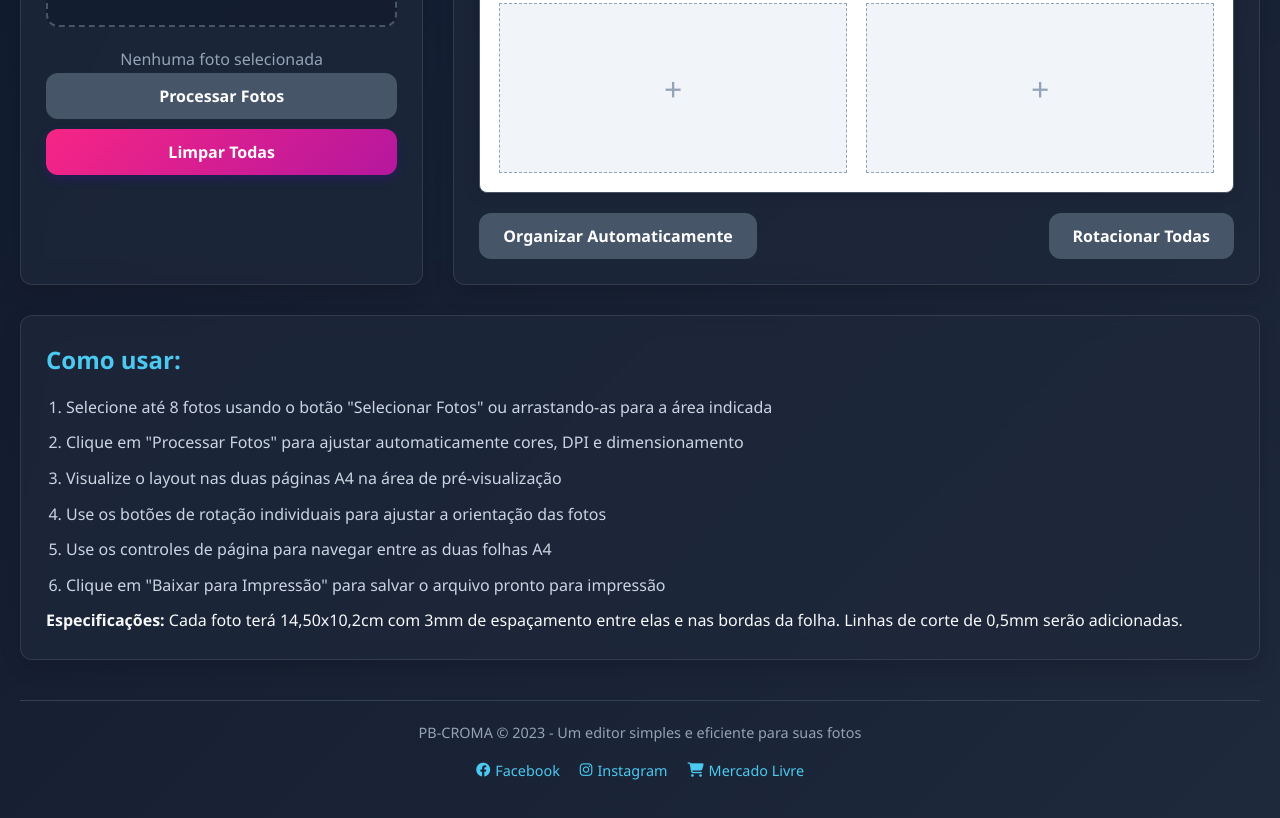
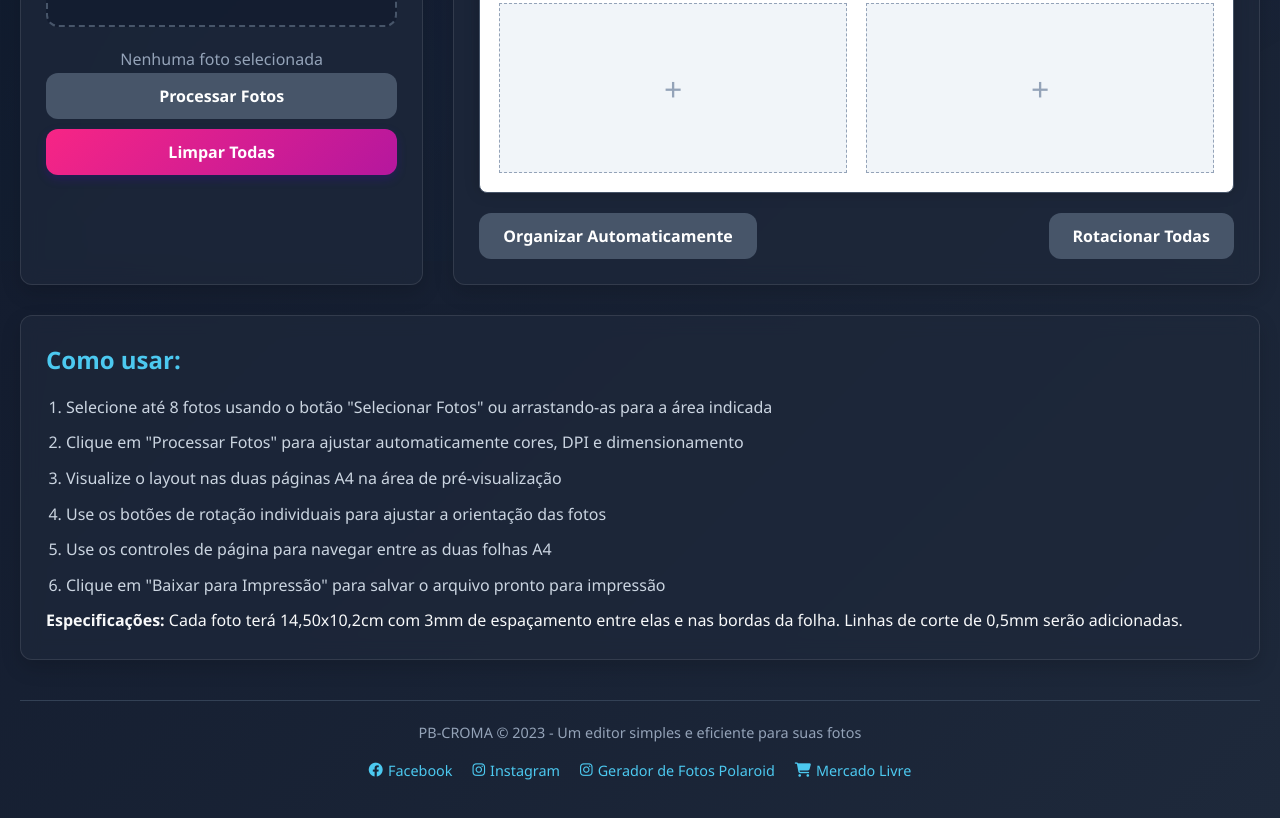
Before and after one commit to pibbaweb1/PB-Croma, a plain HTML site: page index.html in a window 1280 px wide. Shown: the part 539-1357 px from the top of the page. Drawn offline with nearby package versions, Linux system fonts and the light colour scheme.

Commit message:
Fix Instagram link and add Polaroid generator link

```diff
--- a/index.html
+++ b/index.html
@@ -631,6 +631,12 @@
                 <a href="https://www.instagram.com/pibbaweb1/" target="_blank" rel="noopener noreferrer">
                     <i class="fab fa-instagram"></i>
                     <span>Instagram</span>
+
+                </a>
+                 <a href="https://https://pibbaweb1.github.io/polaroid//" target="_blank" rel="noopener noreferrer">
+                    <i class="fab fa-instagram"></i>
+                    <span>Gerador de Fotos Polaroid</span>
+
                 </a>
                 <a href="https://mercadolivre.com/sec/33NxQYu" target="_blank" rel="noopener noreferrer">
                     <i class="fas fa-shopping-cart"></i>
```
